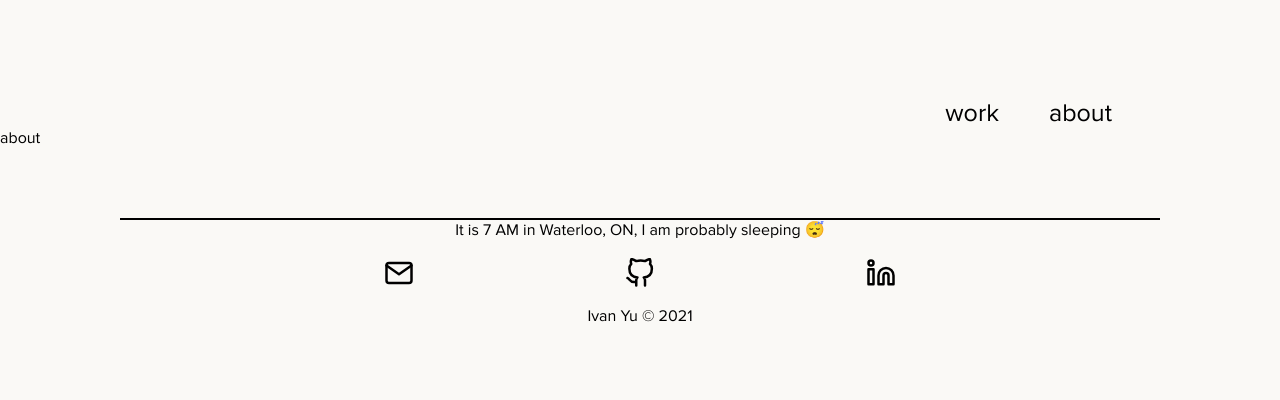
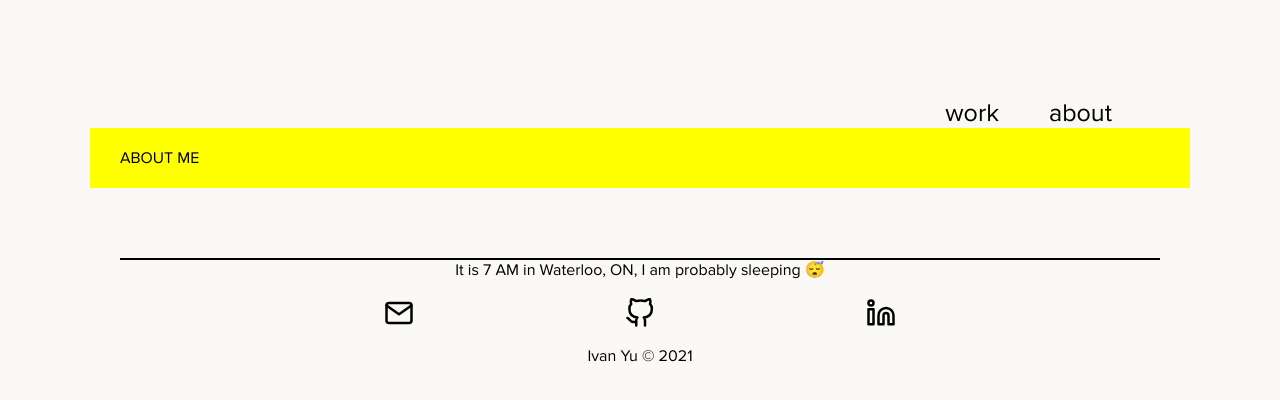
Before and after one commit to IvanYu327/ivan-yu, a React (Create React App) app: page /about in a window 1280 px wide. Shown: the top 400 px of the page. Built offline with nearby package versions, Linux system fonts and the light colour scheme.

Commit message:
about page layout

```diff
--- a/src/App.js
+++ b/src/App.js
@@ -1,4 +1,4 @@
-import React, { useState } from "react";
+import React from "react";
 import { BrowserRouter as Router, Route, Routes } from "react-router-dom";
 
 import "./styles/App.css";
@@ -7,7 +7,7 @@ import Navbar from "./components/navbar";
 import Footer from "./components/footer";
 
 import Home from "./pages/home";
-import About from "./pages/about";
+import About from "./pages/aboutPage";
 import Work from "./pages/work";
 import PageNotFound from "./pages/pageNotFound";
 
--- /dev/null
+++ b/src/components/About/about.js
@@ -0,0 +1,12 @@
+import React from "react";
+import { Container, Section, Line } from "../globalComponents";
+
+const About = () => {
+  return (
+    <Section>
+      <Container color={"yellow"}>ABOUT ME</Container>
+    </Section>
+  );
+};
+
+export default About;
--- a/src/pages/about.js
+++ /dev/null
@@ -1,7 +0,0 @@
-import React from "react";
-
-const About = () => {
-  return <div>about</div>;
-};
-
-export default About;
--- /dev/null
+++ b/src/pages/aboutPage.js
@@ -0,0 +1,8 @@
+import React from "react";
+import About from "../components/About/about";
+
+const AboutPage = () => {
+  return <About />;
+};
+
+export default AboutPage;
```
